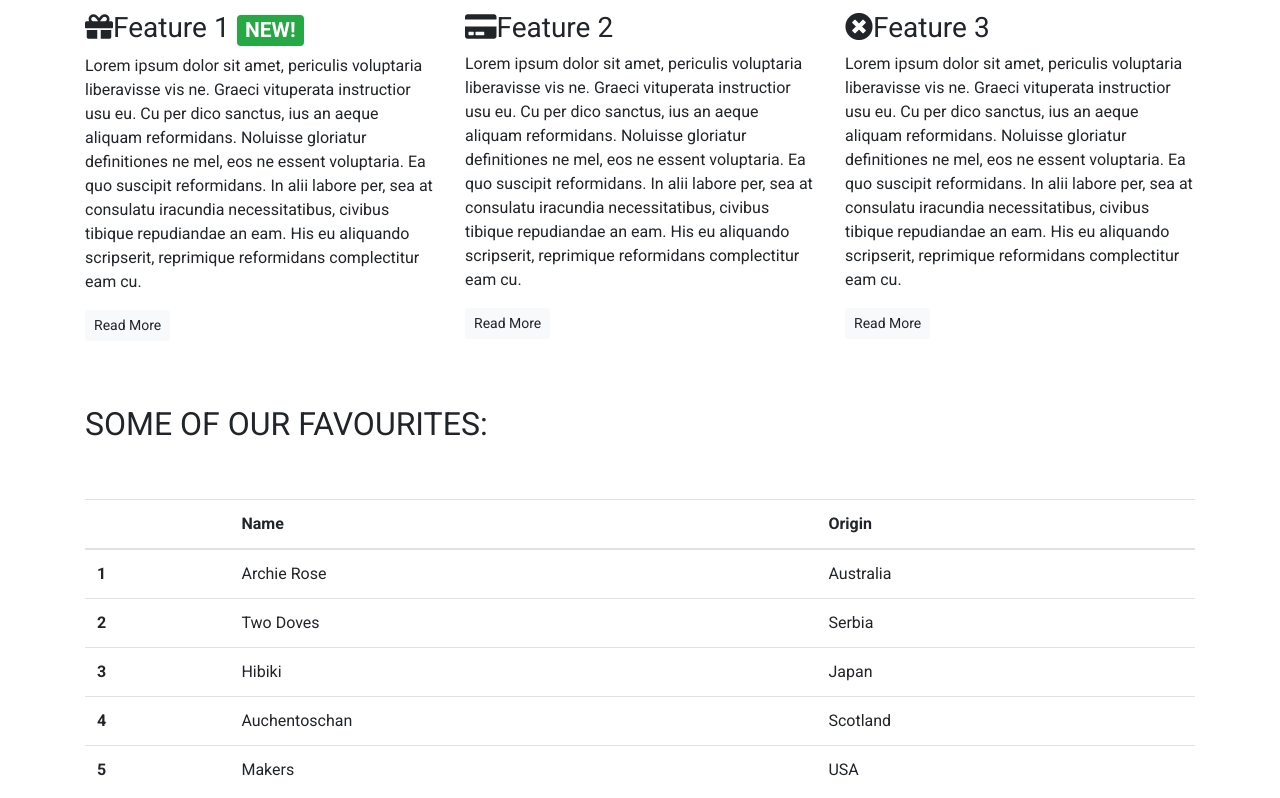
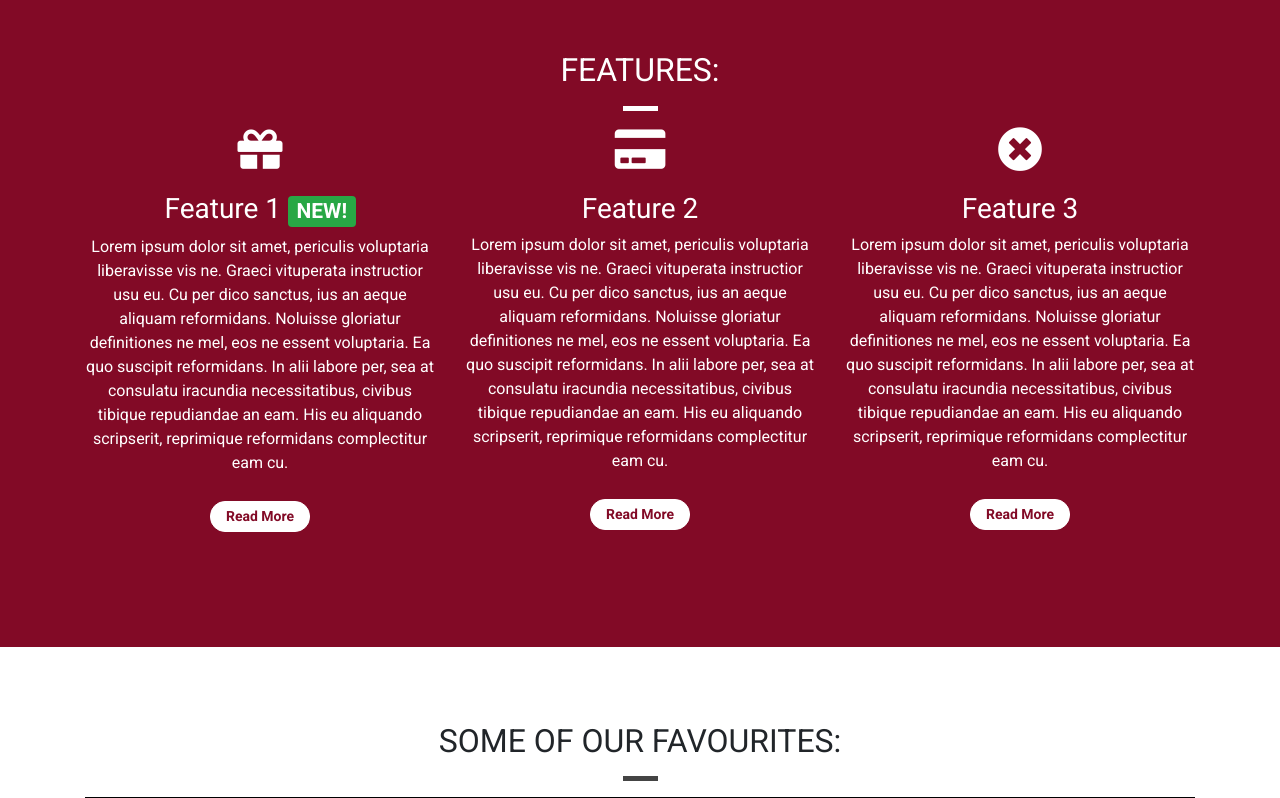
Before and after one commit to oliversevents/BootstrappingTutorial, a plain HTML site: page index.html in a window 1280 px wide. Shown: the part 1220-2018 px from the top of the page. Drawn offline with nearby package versions, Linux system fonts and the light colour scheme.

Commit message:
Final styling completed

```diff
--- a/css/style.css
+++ b/css/style.css
@@ -1,5 +1,18 @@
 body {
     font-family: 'Roboto', sans-serif;
+}
+
+.container-wrappers {
+
+}
+
+.container-wrapper--red {
+    background-color: #820a26;
+    color: white;
+}
+
+.container-wrapper--blue {
+    background-color: #99b2de
 }
 
 .alert-container .col-12 {
@@ -50,12 +63,29 @@ body {
 
 .favourites-container {}
 
+/*Page header*/
+
+.page-header {
+    margin-bottom: 0;
+    border-bottom: 0;
+    text-align: center;
+}
+
+.page-header h2 {
+    margin-top: 0;
+}
+
+.quotes .page-header {
+    margin-bottom: 25px;
+}
+
 /*Block dividers*/
 
 .block-divider {
     width: 75px;
     height: 5px;
     border: 0;
+    background-color: #444444;
 }
 
 .block-divider--crimson {
@@ -64,6 +94,17 @@ body {
 
 .block-divider--short {
     width: 35px;
+}
+
+.block-divider--white {
+    background-color: white;
+}
+
+/*Content containers*/
+
+.content-container {
+    padding-top: 75px;
+    padding-bottom: 75px;
 }
 
 /*Navbar*/
@@ -141,3 +182,62 @@ body {
     border-color: #470111;
     color: white;
 }
+
+.feature {
+    text-align: center;
+    margin-bottom: 40px;
+}
+.feature i {
+    margin-bottom: 20px;
+    font-size: 45px;
+    line-height: 45px;
+}
+
+.feature .btn {
+    background-color: white;
+    border-color: white;
+    border-radius: 15px;
+    min-width: 100px;
+    font-weight: bold;
+    margin-top: 10px;
+    color: #820a26
+}
+
+/*Table*/
+
+tbody {
+    border: 3px solid black;
+}
+
+thead {
+    border: 3px solid black;
+}
+
+tbody, td, th {
+    border: 2px solid black;
+}
+
+th, td {
+    text-align: center;
+}
+
+th {
+    font-size: 150%;
+}
+
+.table-head--red {
+    background-color: #820a26;
+    color: white;
+}
+
+.column--number {
+    width: 10%;
+}
+
+.column--name {
+    width: 40%;
+}
+
+.column--country {
+    width: 40%;
+}
--- a/index.html
+++ b/index.html
@@ -77,11 +77,13 @@
 		<!-- /.callout -->
 	</div>
 	<!-- Quotes -->
-	<div class="container quotes-container">
+	<div class="container-wrapper">
+		<div class="container quotes-container content-container">
 			<section class="quotes">
 				<div class="row">
-				<div class="col-12 my-5">
+					<div class="col-12 page-header">
 						<h2 class="text-uppercase">Quotes:</h2>
+						<hr class="block-divider block-divider--short">
 					</div>
 				</div>
 				<div class="row">
@@ -92,9 +94,11 @@
                         </div>
 								<div class="media-body">
 									<blockquote class="blockquote">
-									<p>I've been introduced to more than 10 great international whiskeys, some of them I
+										<p>I've been introduced to more than 10 great international whiskeys, some of
+											them I
 											didnt even know about</p>
-									<footer class="blockquote-footer">Jane Doe on <cite title="Twitter">Twitter</cite>
+										<footer class="blockquote-footer">Jane Doe on
+											<cite title="Twitter">Twitter</cite>
 										</footer>
 									</blockquote>
 								</div>
@@ -118,45 +122,51 @@
 			</section>
 			<!-- /.quotes -->
 		</div>
+	</div>
 	<!-- Features -->
-	<div class="container features-container">
+	<div class="container-wrapper container-wrapper--red">
+		<div class="container features-container content-container">
 			<section class="features">
 				<div class="row">
-				<div class="col-12 my-5">
+					<div class="col-12 page-header">
 						<h2 class="text-uppercase">Features:</h2>
+                        <hr class="block-divider block-divider--short block-divider--white">
 					</div>
 				</div>
 				<div class="row">
 					<div class="col-12 col-md-6 col-lg-4">
 						<div class="feature">
-						<h3><i class="fas fa-gift d-none d-sm-inline"></i>Feature 1
+							<h3><i class="fas fa-gift d-none d-sm-block"></i>Feature 1
 								<Span class="badge badge-success">NEW!</Span></h3>
 							<p>Lorem ipsum dolor sit amet, periculis voluptaria liberavisse vis ne. Graeci vituperata
 								instructior usu eu. Cu per dico sanctus, ius an aeque aliquam reformidans. Noluisse
 								gloriatur definitiones ne mel, eos ne essent voluptaria. Ea quo suscipit reformidans. In
-							alii labore per, sea at consulatu iracundia necessitatibus, civibus tibique repudiandae an
+								alii labore per, sea at consulatu iracundia necessitatibus, civibus tibique repudiandae
+								an
 								eam. His eu aliquando scripserit, reprimique reformidans complectitur eam cu.</p>
 							<p><a class="btn btn-light btn-sm" href="">Read More</a></p>
 						</div>
 					</div>
 					<div class="col-12 col-md-6 col-lg-4">
 						<div class="feature">
-						<h3><i class="fas fa-credit-card d-none d-sm-inline"></i>Feature 2</h3>
+							<h3><i class="fas fa-credit-card d-none d-sm-block"></i>Feature 2</h3>
 							<p>Lorem ipsum dolor sit amet, periculis voluptaria liberavisse vis ne. Graeci vituperata
 								instructior usu eu. Cu per dico sanctus, ius an aeque aliquam reformidans. Noluisse
 								gloriatur definitiones ne mel, eos ne essent voluptaria. Ea quo suscipit reformidans. In
-							alii labore per, sea at consulatu iracundia necessitatibus, civibus tibique repudiandae an
+								alii labore per, sea at consulatu iracundia necessitatibus, civibus tibique repudiandae
+								an
 								eam. His eu aliquando scripserit, reprimique reformidans complectitur eam cu.</p>
 							<p><a class="btn btn-light btn-sm" href="">Read More</a></p>
 						</div>
 					</div>
 					<div class="col-12 d-md-none d-lg-block col-lg-4">
 						<div class="feature">
-						<h3><i class="fas fa-times-circle d-none d-sm-inline"></i>Feature 3</h3>
+							<h3><i class="fas fa-times-circle d-none d-sm-block"></i>Feature 3</h3>
 							<p>Lorem ipsum dolor sit amet, periculis voluptaria liberavisse vis ne. Graeci vituperata
 								instructior usu eu. Cu per dico sanctus, ius an aeque aliquam reformidans. Noluisse
 								gloriatur definitiones ne mel, eos ne essent voluptaria. Ea quo suscipit reformidans. In
-							alii labore per, sea at consulatu iracundia necessitatibus, civibus tibique repudiandae an
+								alii labore per, sea at consulatu iracundia necessitatibus, civibus tibique repudiandae
+								an
 								eam. His eu aliquando scripserit, reprimique reformidans complectitur eam cu.</p>
 							<p><a class="btn btn-light btn-sm" href="">Read More</a></p>
 						</div>
@@ -165,20 +175,23 @@
 				<!-- /.features -->
 			</section>
 		</div>
-	<div class="container favourites-container">
+	</div>
+	<div class="container-wrapper">
+		<div class="container container-fluid favourites-container content-container">
 			<section class="favourites">
 				<!-- Favourites -->
 				<div class="row">
-				<div class="col-12 my-5">
+					<div class="col-12 page-header">
 						<h2 class="text-uppercase">Some of our favourites:</h2>
+                        <hr class="block-divider block-divider--short">
 					</div>
 				</div>
 				<table class="table">
-				<thead>
+					<thead class="table-head--red">
 						<tr>
-						<th scope="col"></th>
-						<th scope="col">Name</th>
-						<th scope="col">Origin</th>
+							<th scope="col" class="column--number"></th>
+							<th scope="col" class="column--name">Name</th>
+							<th scope="col" class="column--country">Origin</th>
 						</tr>
 					</thead>
 					<tbody>
@@ -211,6 +224,7 @@
 				</table>
 				<!-- /.Favourites -->
 			</section>
+		</div>
 	</div>
 
 	<div class="modal" tabindex="-1" role="dialog" id="signUpModal">
```
Also changed, not shown: assets/images/whiskey-selection.jpg (added). Lines whose indentation alone changed are shown as unchanged.
